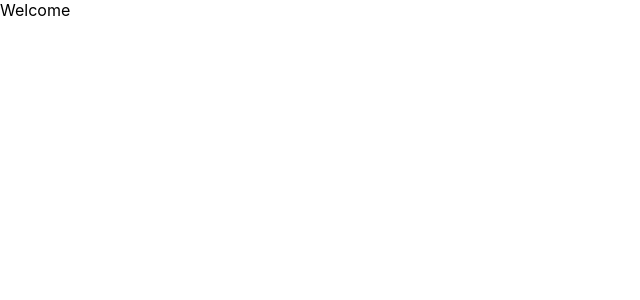
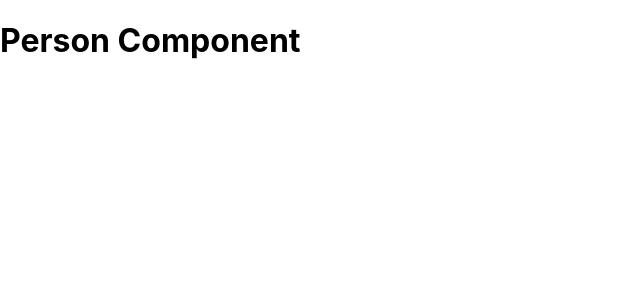
Before and after one commit to lakeside763/sovtech-challenge, a React (Create React App) app in the folder src/frontend/: page /people/1 in a window 1280 px wide. Shown: the top 300 px of the page, without its empty margins (0-640 px from the left). Built offline with nearby package versions, Linux system fonts and the light colour scheme.

Commit message:
chore: add navigation component

```diff
--- a/src/frontend/package.json
+++ b/src/frontend/package.json
@@ -12,6 +12,7 @@
     "@types/react-dom": "^18.0.0",
     "react": "^18.1.0",
     "react-dom": "^18.1.0",
+    "react-router-dom": "6",
     "react-scripts": "5.0.1",
     "typescript": "^4.4.2",
     "web-vitals": "^2.1.0"
--- a/src/frontend/src/App.tsx
+++ b/src/frontend/src/App.tsx
@@ -1,10 +1,17 @@
 import React from 'react';
+import { Routes, Route } from 'react-router-dom'
+import People from './components/people/people.component';
+import Person from './components/person/person.component';
+import Navigation from './routes/navigation.component';
 
 function App() {
   return (
-    <div className="App">
-      Welcome
-    </div>
+    <Routes>
+      <Route path='/' element={<Navigation />} >
+        <Route index element={<People />} />
+        <Route path='/people/:id' element={<Person />} />
+      </Route>
+    </Routes>
   );
 }
 
--- /dev/null
+++ b/src/frontend/src/components/people/people.component.tsx
@@ -0,0 +1,11 @@
+import React from "react";
+
+const People = () => {
+  return (
+    <div>
+      <h4>List of people</h4>
+    </div>
+  )
+}
+
+export default People;
--- /dev/null
+++ b/src/frontend/src/components/person/person.component.tsx
@@ -0,0 +1,11 @@
+import React from "react";
+
+const Person = () => {
+  return (
+    <div>
+      <h1>Person Component</h1>
+    </div>
+  )
+}
+
+export default Person
--- a/src/frontend/src/index.tsx
+++ b/src/frontend/src/index.tsx
@@ -1,5 +1,6 @@
 import React from 'react';
 import ReactDOM from 'react-dom/client';
+import { BrowserRouter } from 'react-router-dom';
 import './index.css';
 import App from './App';
 import reportWebVitals from './reportWebVitals';
@@ -9,7 +10,9 @@ const root = ReactDOM.createRoot(
 );
 root.render(
   <React.StrictMode>
-    <App />
+    <BrowserRouter>
+      <App />
+    </BrowserRouter>
   </React.StrictMode>
 );
 
--- /dev/null
+++ b/src/frontend/src/routes/navigation.component.tsx
@@ -0,0 +1,13 @@
+import React, { Fragment } from "react";
+import { Outlet } from 'react-router-dom';
+
+
+const Navigation = () => {
+  return (
+    <Fragment>
+      <Outlet />
+    </Fragment>
+  )
+}
+
+export default Navigation;
```
Also changed, not shown: 1 other file (tests, documents, lock files or other folders).
